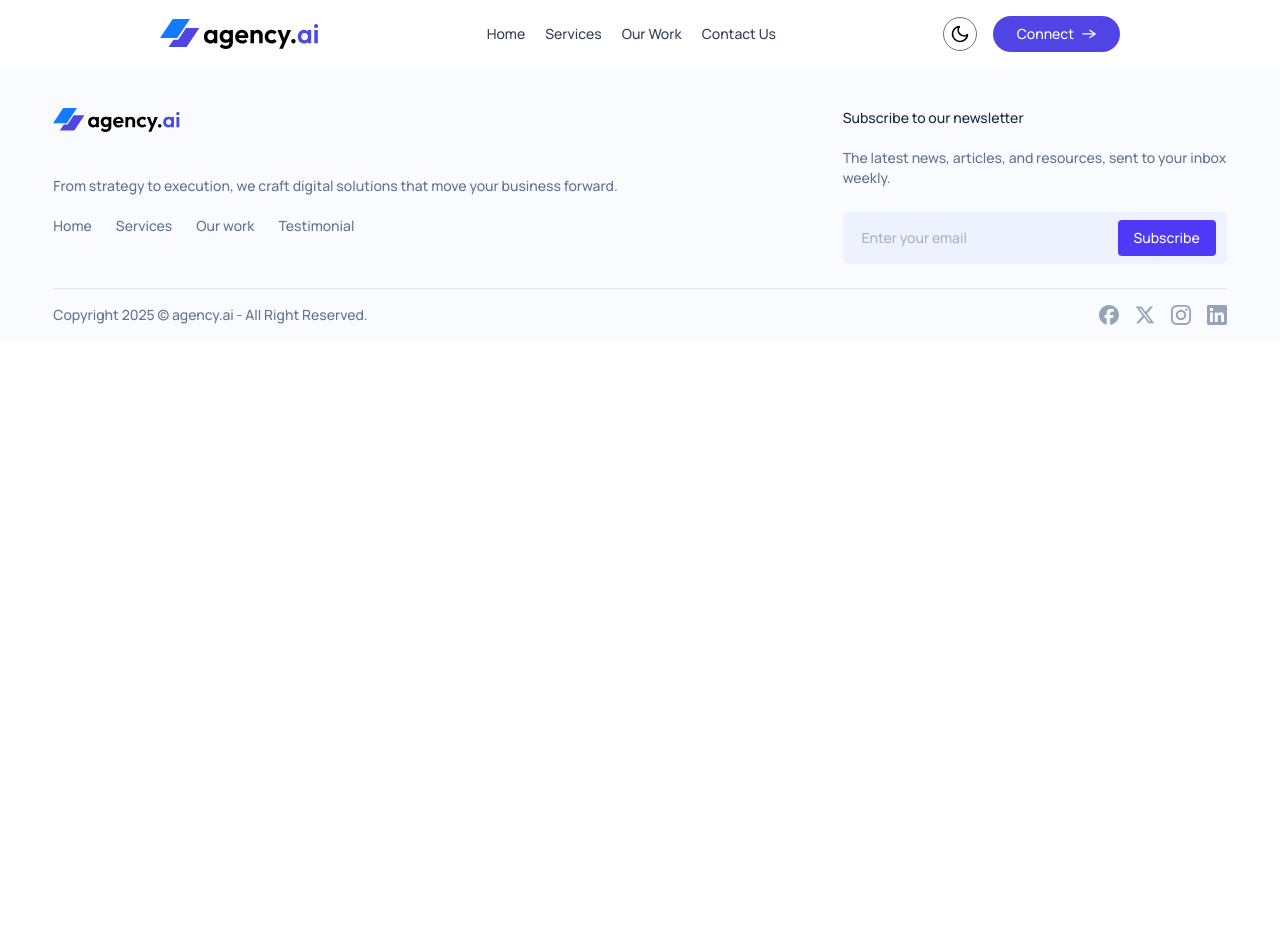
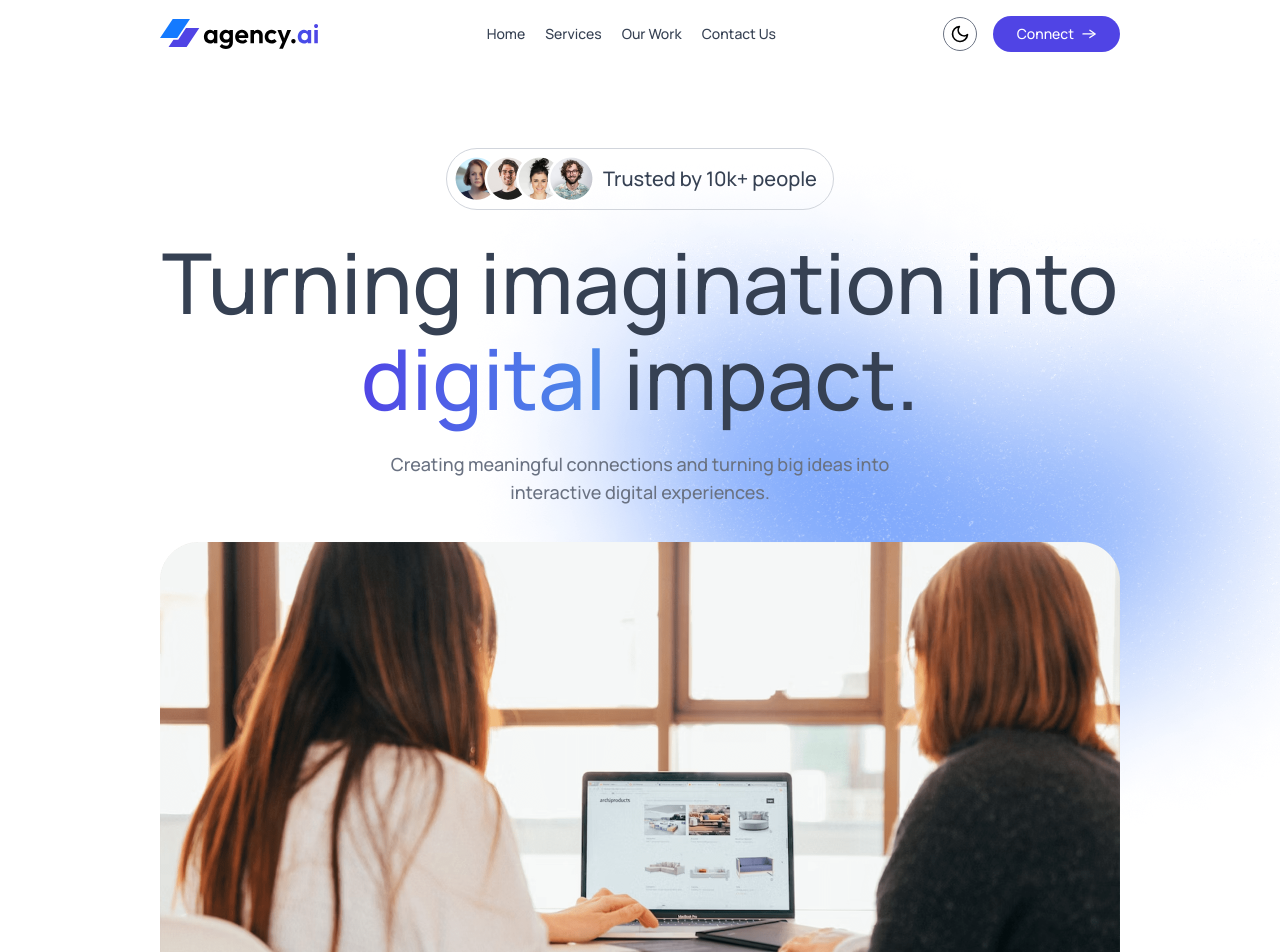
Before and after one commit to Rajibbepary/agency_ai, a React (Vite) app in the folder client/: page / in a window 1280 px wide. Shown: the top 952 px of the page. Before the commit the page ends 800 px from the top, so only its background shows below. Built offline with nearby package versions, Linux system fonts and the light colour scheme.

Commit message:
hero section design done

```diff
--- a/client/src/App.jsx
+++ b/client/src/App.jsx
@@ -1,6 +1,7 @@
 import { useState } from "react";
 import Navbar from "./components/Navbar";
 import Footer from "./components/Footer";
+import Hero from "./components/Hero";
 
 
 const App = () => {
@@ -8,6 +9,7 @@ const App = () => {
   return (
     <div className="dark:bg-black relative">
      <Navbar theme={theme} setTheme={setTheme}/>
+     <Hero/>
      <Footer/>
     </div>
   );
--- a/client/src/components/Footer.jsx
+++ b/client/src/components/Footer.jsx
@@ -29,7 +29,7 @@ const Footer = () => {
                     </div>
                 </div>
                 <div className="lg:py-4 gap-4 items-center flex flex-col lg:flex-row justify-between w-11/12 mx-auto border-t mt-6 border-slate-200">
-                  <p className="text-sm">Copyright 2025 © agency.ai  -  All Right Reserved.</p>
+                  <p className="text-sm mt-4">Copyright 2025 © agency.ai  -  All Right Reserved.</p>
                   <div className="flex flex-row gap-4 items-center">
                     <img src={assets.facebook_icon} className="w-5" alt="" />
                     <img src={assets.twitter_icon} className="w-5" alt="" />
--- /dev/null
+++ b/client/src/components/Hero.jsx
@@ -0,0 +1,23 @@
+import assets from "../assets/assets";
+
+
+const Hero = () => {
+    return (
+        <div id='hero' className="flex flex-col items-center gap-6 py-20 sm:px-12 lg:px-24 xl:px-40 text-center w-full overflow-hidden text-gray-700 dark:text-white">
+
+            <div className="inline-flex items-center gap-2 border border-gray-300 p-1.5 pr-4 rounded-full">
+                <img src={assets.group_profile} alt="" />
+                <p className="text-xl font-medium">Trusted by 10k+ people</p>
+            </div>
+            <h1 className="text-4xl sm:text-5xl md:text-6xl xl:text-[84px] font-medium xl:leading-[96px] max-w-5xl">Turning imagination into <span className="bg-gradient-to-r from-[#5044E5] to-[#4d8cea] bg-clip-text text-transparent">digital</span> impact.</h1>
+            <p className="text-sm sm:text-lg font-medium text-gray-500 dark:text-white/75 max-w-4/5 sm:max-w-lg pb-3">Creating meaningful connections and turning big ideas into interactive digital experiences.</p>
+
+            <div className="relative">
+            <img src={assets.hero_img} className="w-full max-w-6xl" alt="" />
+            <img src={assets.bgImage1} className="absolute -top-40 -right-40 sm:-top-100 sm:-right-70 -z-1 dark:hidden" alt="" />
+            </div>
+        </div>
+    );
+};
+
+export default Hero;
```
